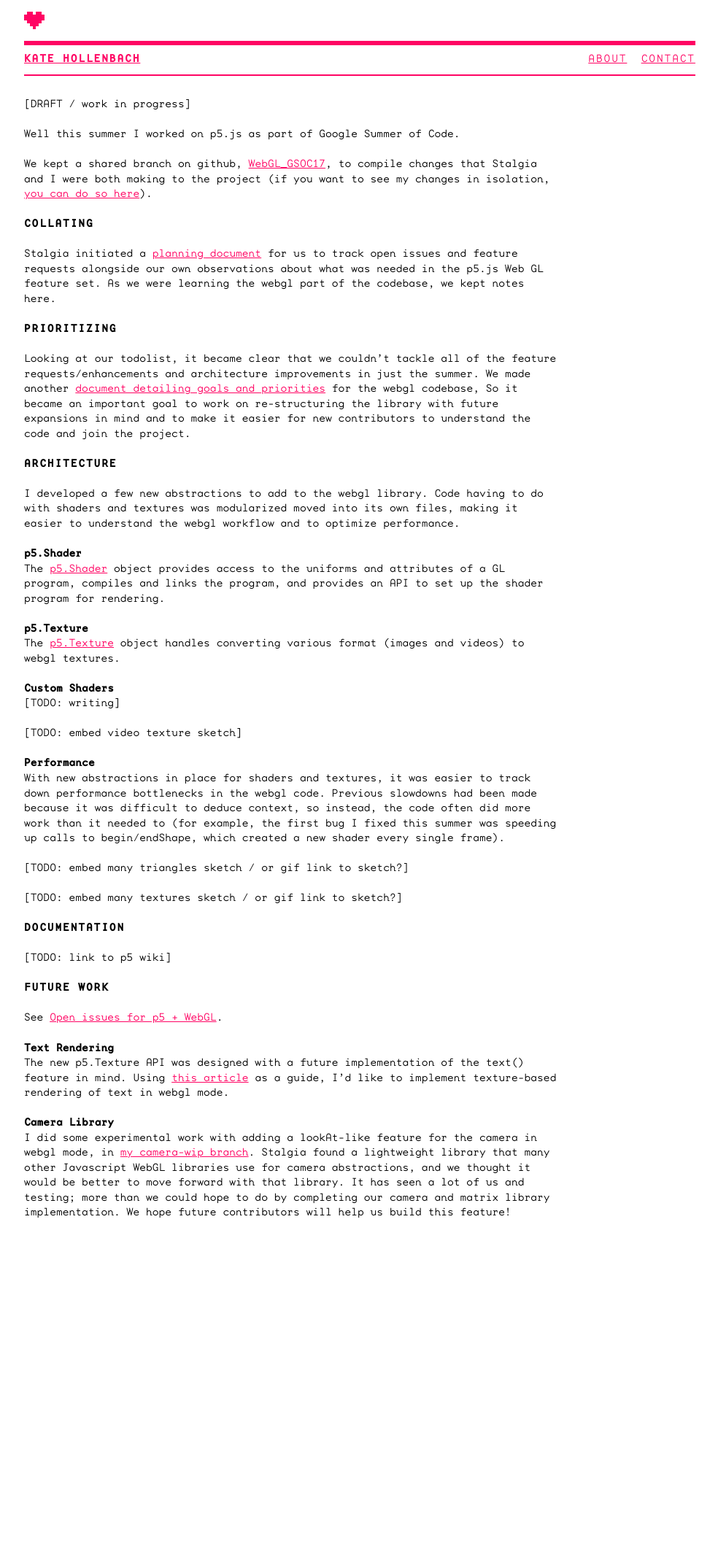
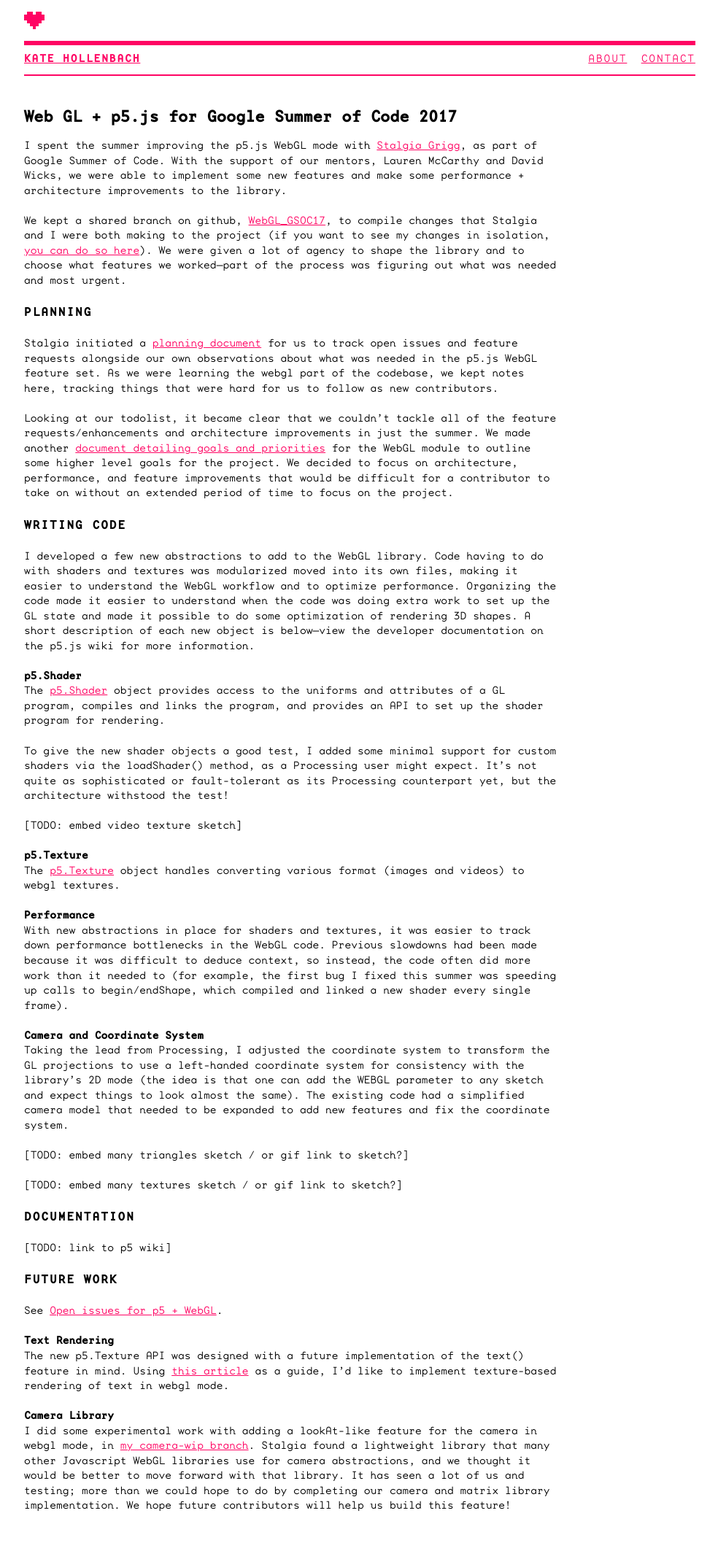
Before and after one commit to kjhollen/kjhollen.github.io, a Jekyll site: the page built from gsoc-2017.md, in a window 1280 px wide. Shown: the whole page at 73% size, without its empty margins (147-1131 px from the left). Built offline with Jekyll 4.4.1, drawn with Linux system fonts in a browser that asks for light colours; nearby versions of some CDN libraries; before the commit the page ends 1724 px from its top, so only the background shows below that.

Commit message:
updated gsoc documentation

```diff
--- a/css/screen.css
+++ b/css/screen.css
@@ -150,9 +150,18 @@
   float: left;
 }
 
-.post h2, .post h3 {
+.post h1, .post h2, .post h3 {
   margin-left: 10px;
   margin-right: 10px;
+}
+
+.post h2 {
+  font-weight: 900;
+  font-size: 1.1em;
+}
+
+.post h1 {
+  font-size: 1.5em;
 }
 
 .float-right {
--- a/gsoc-2017.md
+++ b/gsoc-2017.md
@@ -4,43 +4,51 @@
 permalink: /gsoc-2017/
 ---
 
-[DRAFT / work in progress]
+# Web GL + p5.js for Google Summer of Code 2017
 
-Well this summer I worked on p5.js as part of Google Summer of Code.
+I spent the summer improving the p5.js WebGL mode with [Stalgia Grigg](), as part of Google Summer of Code.
+With the support of our mentors, Lauren McCarthy and David Wicks, we were able to implement some new features and make some performance + architecture improvements to the library.
 
 We kept a shared branch on github, [WebGL_GSOC17](https://github.com/processing/p5.js/commits/WebGL_GSOC17), to compile changes that Stalgia and I were both making to the project (if you want to see my changes in isolation, [you can do so here](https://github.com/processing/p5.js/commits/WebGL_GSOC17?author=kjhollen)).
+We were given a lot of agency to shape the library and to choose what features we worked—part of the process was figuring out what was needed and most urgent.
 
-## Collating
-Stalgia initiated a [planning document](https://docs.google.com/document/d/1yMTNsNN2QEhKY2NRNSaxsMCntMzIAuL3eR2_E9ylthc/edit?usp=sharing) for us to track open issues and feature requests alongside our own observations about what was needed in the p5.js Web GL feature set. As we were learning the webgl part of the codebase, we kept notes here.
-
-## Prioritizing
+## Planning
+Stalgia initiated a [planning document](https://docs.google.com/document/d/1yMTNsNN2QEhKY2NRNSaxsMCntMzIAuL3eR2_E9ylthc/edit?usp=sharing) for us to track open issues and feature requests alongside our own observations about what was needed in the p5.js WebGL feature set.
+As we were learning the webgl part of the codebase, we kept notes here, tracking things that were hard for us to follow as new contributors.
 
 Looking at our todolist, it became clear that we couldn't tackle all of the feature requests/enhancements and architecture improvements in just the summer.
-We made another [document detailing goals and priorities](https://docs.google.com/document/d/1ZT27SS_NmVv4c7-2x9_H44xQ7UNmf1wuTpcAraHmB7c/edit?usp=sharing) for the webgl codebase,
-So it became an important goal to work on re-structuring the library with future expansions in mind and to make it easier for new contributors to understand the code and join the project.
+We made another [document detailing goals and priorities](https://docs.google.com/document/d/1ZT27SS_NmVv4c7-2x9_H44xQ7UNmf1wuTpcAraHmB7c/edit?usp=sharing) for the WebGL module to outline some higher level goals for the project.
+We decided to focus on architecture, performance, and feature improvements that would be difficult for a contributor to take on without an extended period of time to focus on the project.
 
-## Architecture
-I developed a few new abstractions to add to the webgl library.
-Code having to do with shaders and textures was modularized moved into its own files, making it easier to understand the webgl workflow and to optimize performance.
+## Writing Code
+I developed a few new abstractions to add to the WebGL library.
+Code having to do with shaders and textures was modularized moved into its own files, making it easier to understand the WebGL workflow and to optimize performance.
+Organizing the code made it easier to understand when the code was doing extra work to set up the GL state and made it possible to do some optimization of rendering 3D shapes.
+A short description of each new object is below—view the developer documentation on the p5.js wiki for more information.
 
 ### p5.Shader
 The [p5.Shader](https://github.com/processing/p5.js/blob/WebGL_GSOC17/src/webgl/p5.Shader.js) object provides access to the uniforms and attributes of a GL program, compiles and links the program, and provides an API to set up the shader program for rendering.
 
+To give the new shader objects a good test, I added some minimal support for custom shaders via the loadShader() method, as a Processing user might expect.
+It's not quite as sophisticated or fault-tolerant as its Processing counterpart yet, but the architecture withstood the test!
+
+[TODO: embed video texture sketch]
+
 ### p5.Texture
 The [p5.Texture](https://github.com/processing/p5.js/blob/WebGL_GSOC17/src/webgl/p5.Texture.js) object handles converting various format (images and videos) to webgl textures.
 
-### Custom Shaders
-[TODO: writing]
+### Performance
+With new abstractions in place for shaders and textures, it was easier to track down performance bottlenecks in the WebGL code.
+Previous slowdowns had been made because it was difficult to deduce context, so instead, the code often did more work than it needed to (for example, the first bug I fixed this summer was speeding up calls to begin/endShape, which compiled and linked a new shader every single frame).
 
-[TODO: embed video texture sketch]
-
-### Performance
-With new abstractions in place for shaders and textures, it was easier to track down performance bottlenecks in the webgl code.
-Previous slowdowns had been made because it was difficult to deduce context, so instead, the code often did more work than it needed to (for example, the first bug I fixed this summer was speeding up calls to begin/endShape, which created a new shader every single frame).
+### Camera and Coordinate System
+Taking the lead from Processing, I adjusted the coordinate system to transform the GL projections to use a left-handed coordinate system for consistency with the library's 2D mode (the idea is that one can add the WEBGL parameter to any sketch and expect things to look almost the same).
+The existing code had a simplified camera model that needed to be expanded to add new features and fix the coordinate system.
 
 [TODO: embed many triangles sketch / or gif link to sketch?]
 
 [TODO: embed many textures sketch / or gif link to sketch?]
+
 
 ## Documentation
 [TODO: link to p5 wiki]
```
